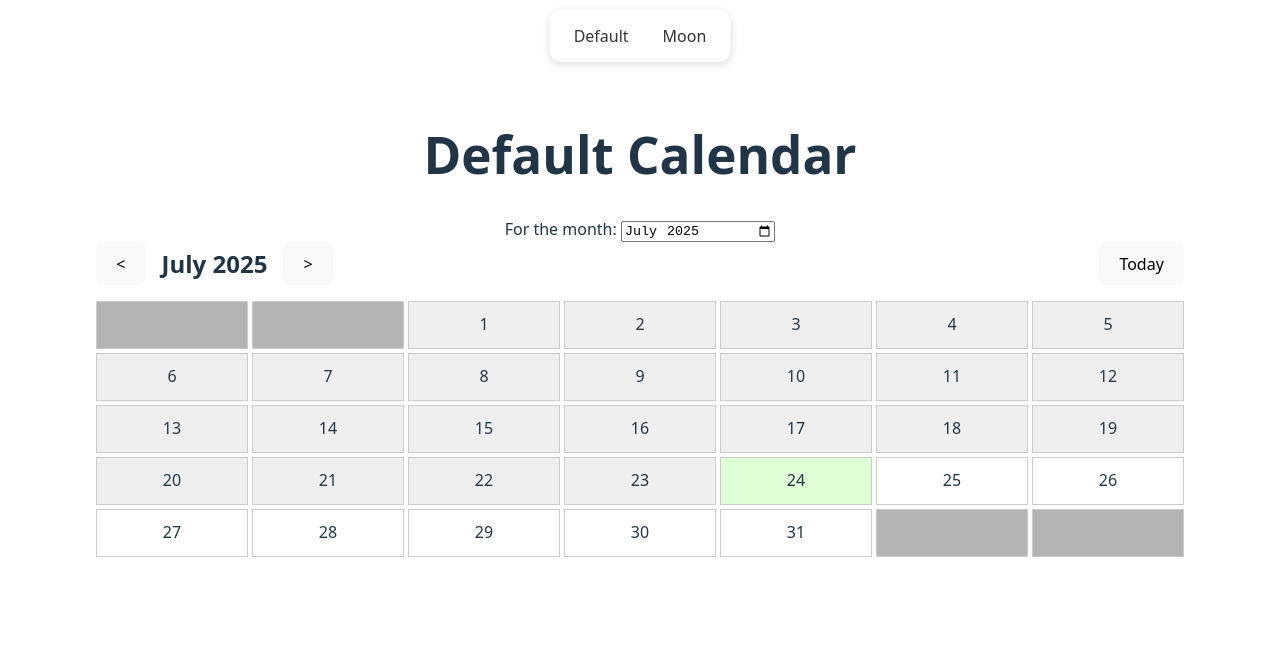
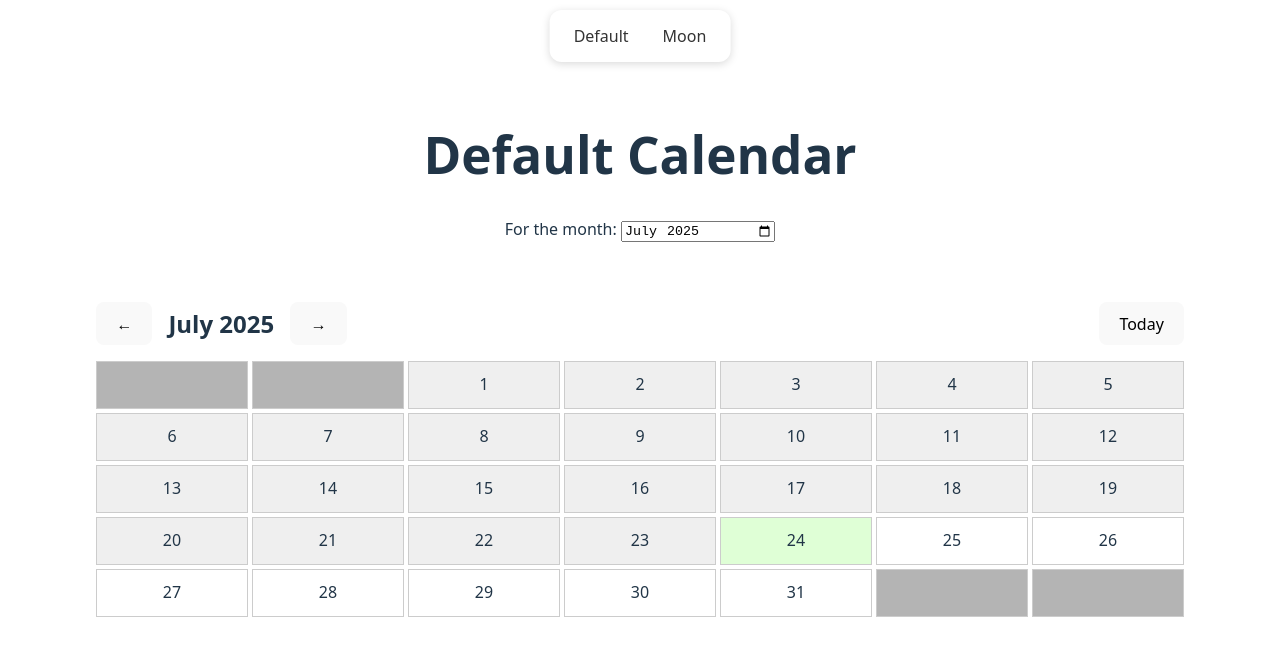
Before and after one commit to arjunkalburgi/calendarComponent, a React (Vite) app: page /calendarComponent/default in a window 1280 px wide. Shown: the top 656 px of the page. Built offline with nearby package versions, Linux system fonts and the light colour scheme.

Commit message:
visual tweaks

```diff
--- a/src/components/Calendar/Calendar.tsx
+++ b/src/components/Calendar/Calendar.tsx
@@ -31,13 +31,13 @@ export default function Calendar({ date, onChangeDate, renderDateBox }: Calendar
         <div className={styles.calendarContainer}>
             <div className={styles.calendarHeader}>
                 <button onClick={goToPrevMonth} aria-label="Previous month">
-                    &lt;
+                    ←
                 </button>
                 <h2 aria-live="polite">
                     {date.toLocaleString("default", { month: "long" })} {date.getFullYear()}
                 </h2>
                 <button onClick={goToNextMonth} aria-label="Next month">
-                    &gt;
+                    →
                 </button>
                 <button onClick={goToToday} className={styles.todayButton} aria-label="Go to set month">
                     Today
--- a/src/routes/Home.tsx
+++ b/src/routes/Home.tsx
@@ -8,7 +8,7 @@ export default function Home() {
         <div style={{ paddingTop: "60px" }}>
             <h1>Default Calendar</h1>
 
-            <div>
+            <div style={{ marginBottom: "60px" }}>
                 <span>For the month: </span>
                 <input
                     type="month"
--- a/src/routes/Moon.tsx
+++ b/src/routes/Moon.tsx
@@ -9,7 +9,7 @@ export default function Moon() {
         <div style={{ paddingTop: "60px" }}>
             <h1>Phases of the NYC Moon</h1>
 
-            <div>
+            <div style={{ marginBottom: "60px" }}>
                 <span>For the month: </span>
                 <input
                     type="month"
```
